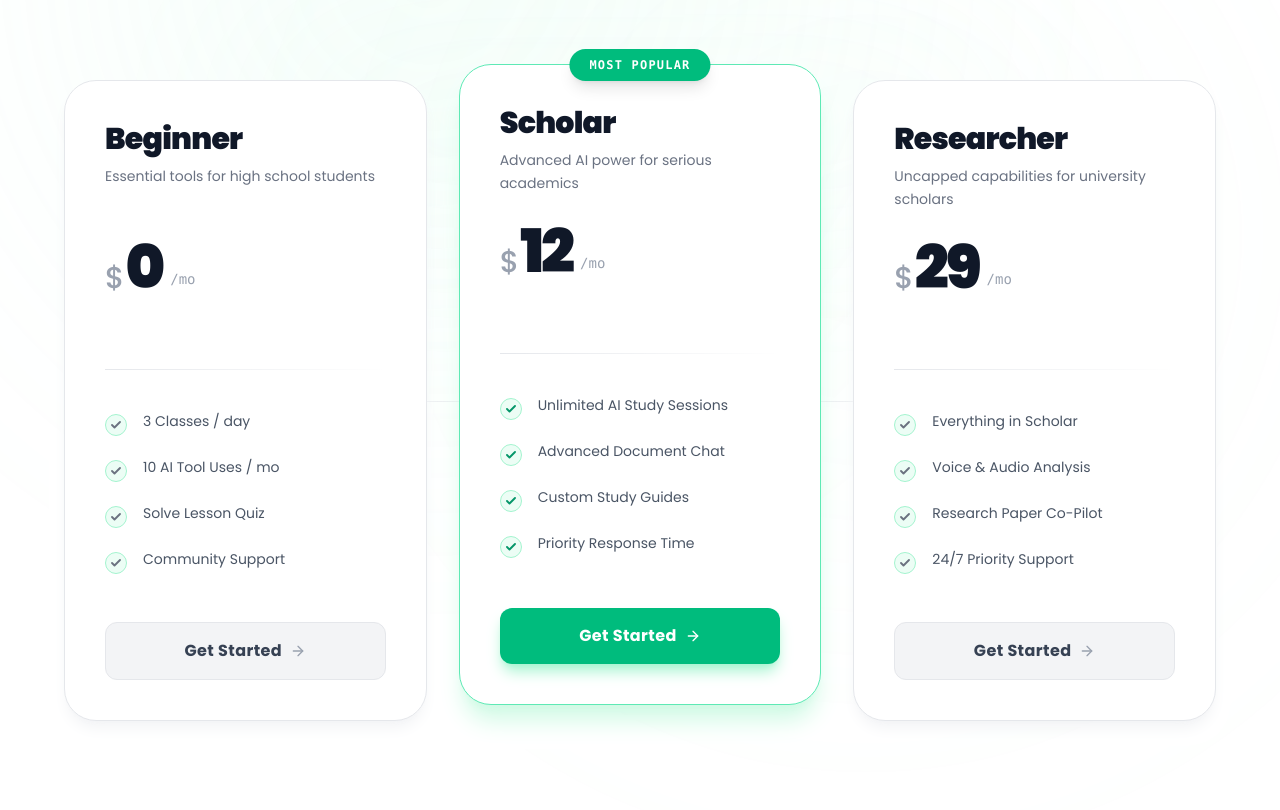
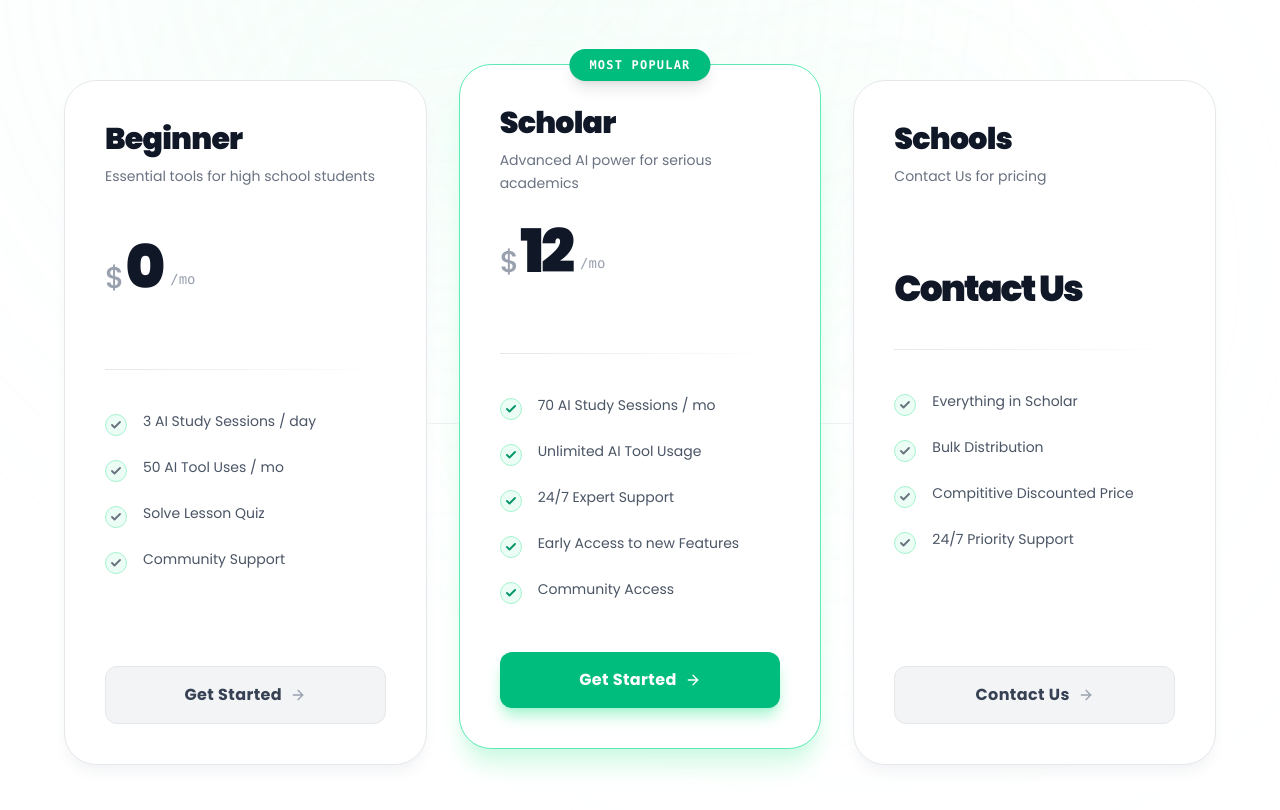
Before and after one commit to OpenPointer-Inc/Classroom-AI, a Next.js app: page /pricing in a window 1280 px wide. Shown: the part 560-1370 px from the top of the page. Built offline with nearby package versions, Linux system fonts and the light colour scheme.

Commit message:
Bugs fixed

```diff
--- a/app/courses/A-levels/page.tsx
+++ b/app/courses/A-levels/page.tsx
@@ -115,8 +115,8 @@ export default function CourseDetailPage() {
                                             <p className="text-sm font-semibold text-emerald-600">Section Classes Schedule:</p>
                                             <div className="rounded-lg border border-gray-200 bg-gray-50 overflow-hidden">
                                                 <div className="flex justify-between bg-gray-200 px-2 py-1">
-                                                    {['Mo', 'Tu', 'We', 'Th', 'Fr', 'Sa', 'Su'].map((day) => (
-                                                        <span key={day} className={`px-2 py-1 text-xs ${day === 'We' ? 'bg-emerald-500 text-white rounded font-bold' : 'text-gray-400'}`}>
+                                                    {['Jan', 'Feb', 'Mar', 'Apr', 'May', 'Jun', 'Jul'].map((day) => (
+                                                        <span key={day} className={`px-2 py-1 text-xs ${day === 'Apr' ? 'bg-emerald-500 text-white rounded font-bold' : 'text-gray-400'}`}>
                                                             {day}
                                                         </span>
                                                     ))}
@@ -126,12 +126,12 @@ export default function CourseDetailPage() {
                                                     <div className="flex items-center gap-2"><UserIcon /> <span>AI Tutor | Urdu | English | Arabic | Spainish | and more Comming Soon</span></div>
                                                     <div className="flex items-center justify-between border-t pt-2 mt-2">
                                                         <span className="text-gray-500">Enrolled: <span className="font-bold text-red-600">00</span></span>
-                                                        <span className="text-gray-500">Closes: <span className="font-bold text-red-600">Apr 07</span></span>
+                                                        <span className="text-gray-500">Completed: <span className="font-bold text-red-600">Apr 07</span></span>
                                                     </div>
                                                 </div>
                                             </div>
 
-                                            <button className="flex w-full items-center justify-center rounded-md bg-emerald-600 py-3 font-semibold text-white transition hover:bg-emerald-700">
+                                            <button className="flex cursor-pointer w-full items-center justify-center rounded-md bg-emerald-600 py-3 font-semibold text-white transition hover:bg-emerald-700">
                                                 Enroll Now <ChevronRight className="ml-2 h-5 w-5" />
                                             </button>
                                         </div>
--- a/app/courses/O-levels/page.tsx
+++ b/app/courses/O-levels/page.tsx
@@ -112,11 +112,11 @@ export default function CourseDetailPage() {
                                     <div className="rounded-xl border border-white/10 bg-white p-4 text-zinc-900 shadow-2xl">
 
                                         <div className="mt-4 space-y-3">
-                                            <p className="text-sm font-semibold text-emerald-600">Section Classes Schedule:</p>
+                                            <p className="text-sm font-semibold text-emerald-600">Section Enrolments:</p>
                                             <div className="rounded-lg border border-gray-200 bg-gray-50 overflow-hidden">
                                                 <div className="flex justify-between bg-gray-200 px-2 py-1">
-                                                    {['Mo', 'Tu', 'We', 'Th', 'Fr', 'Sa', 'Su'].map((day) => (
-                                                        <span key={day} className={`px-2 py-1 text-xs ${day === 'We' ? 'bg-emerald-500 text-white rounded font-bold' : 'text-gray-400'}`}>
+                                                    {['Jan', 'Feb', 'Mar', 'Apr', 'May', 'Jun', 'Jul'].map((day) => (
+                                                        <span key={day} className={`px-2 py-1 text-xs ${day === 'Apr' ? 'bg-emerald-500 text-white rounded font-bold' : 'text-gray-400'}`}>
                                                             {day}
                                                         </span>
                                                     ))}
@@ -126,12 +126,12 @@ export default function CourseDetailPage() {
                                                     <div className="flex items-center gap-2"><UserIcon /> <span>AI Tutor | Urdu | English | Arabic | Spainish | and more Comming Soon</span></div>
                                                     <div className="flex items-center justify-between border-t pt-2 mt-2">
                                                         <span className="text-gray-500">Enrolled: <span className="font-bold text-red-600">00</span></span>
-                                                        <span className="text-gray-500">Closes: <span className="font-bold text-red-600">Apr 07</span></span>
+                                                        <span className="text-gray-500">Completed: <span className="font-bold text-red-600">Apr 07</span></span>
                                                     </div>
                                                 </div>
                                             </div>
 
-                                            <button className="flex w-full items-center justify-center rounded-md bg-emerald-600 py-3 font-semibold text-white transition hover:bg-emerald-700">
+                                            <button className="flex cursor-pointer w-full items-center justify-center rounded-md bg-emerald-600 py-3 font-semibold text-white transition hover:bg-emerald-700">
                                                 Enroll Now <ChevronRight className="ml-2 h-5 w-5" />
                                             </button>
                                         </div>
--- a/components/FeatureSection.tsx
+++ b/components/FeatureSection.tsx
@@ -95,6 +95,15 @@ export default function FeatureSection() {
                   <div className="inline-block w-fit rounded-full bg-gradient-to-r from-[#e2e5e9] to-[#bbc6f8] px-4 py-1 text-xs font-medium text-black shadow-sm mb-4">
                     {tabData[activeTab].step}
                   </div>
+                  <style>
+                    {`
+                      @keyframes slideUpFade {
+                        3% { opacity: 0.3; transform: translateY(10px); }
+                        100% { opacity: 1; transform: translateY(0); }
+                      }
+                    `}
+                  </style>
+                  <div key={activeTab} style={{ animation: "slideUpFade 0.4s ease-out forwards" }} className="flex flex-col grow">
                     <h4 className="font-poppins mb-4 text-lg font-bold text-textPrimary uppercase">
                       {tabData[activeTab].title}
                     </h4>
@@ -102,6 +111,7 @@ export default function FeatureSection() {
                       <h5 className="text-justify text-sm leading-relaxed text-textSecondary">
                         {tabData[activeTab].description}
                       </h5>
+                    </div>
                   </div>
                   <div className="mt-2 border-t-2 border-gray-300 pt-4">
                     <Link
--- a/components/Howitworks.tsx
+++ b/components/Howitworks.tsx
@@ -1,8 +1,10 @@
 "use client";
 import React, { useRef, useEffect, useState } from "react";
 import { motion, useScroll, useTransform, useSpring, useMotionValueEvent } from "framer-motion";
+import ComingSoonModal from "./ComingSoonModal";
 
 export default function Howitworks() {
+    const [isModalOpen, setIsModalOpen] = useState(false);
     const sectionRef = useRef<HTMLElement>(null);
     const canvasRef = useRef<HTMLCanvasElement>(null);
     const [images, setImages] = useState<HTMLImageElement[]>([]);
@@ -191,13 +193,14 @@ export default function Howitworks() {
                         <h1 className="text-white text-6xl md:text-8xl font-black mb-8 tracking-tighter text-center">
                             Make it yours.
                         </h1>
-                        <button className="pointer-events-auto cursor-pointer px-10 py-4 bg-white text-black text-xl font-bold rounded-full hover:scale-105 transition-transform duration-300">
+                        <button onClick={() => setIsModalOpen(true)} className="pointer-events-auto cursor-pointer px-10 py-4 bg-white text-black text-xl font-bold rounded-full hover:scale-105 transition-transform duration-300">
                             Get started
                         </button>
                     </motion.div>
 
                 </motion.div>
             </div>
+            <ComingSoonModal isOpen={isModalOpen} onClose={() => setIsModalOpen(false)} />
         </section>
     );
 }
--- a/components/Pricing.tsx
+++ b/components/Pricing.tsx
@@ -41,8 +41,8 @@ export default function Pricing() {
             monthlyPrice: 0,
             annualPrice: 0,
             features: [
-                "3 Classes / day",
-                "10 AI Tool Uses / mo",
+                "3 AI Study Sessions / day",
+                "50 AI Tool Uses / mo",
                 "Solve Lesson Quiz",
                 "Community Support"
             ],
@@ -54,23 +54,25 @@ export default function Pricing() {
             monthlyPrice: 12,
             annualPrice: 9,
             features: [
-                "Unlimited AI Study Sessions",
-                "Advanced Document Chat",
-                "Custom Study Guides",
-                "Priority Response Time"
+                "70 AI Study Sessions / mo",
+                "Unlimited AI Tool Usage",
+                "24/7 Expert Support",
+                // "Weekly Progress Reports",
+                "Early Access to new Features",
+                "Community Access",
             ],
             isPopular: true,
         },
         {
-            name: "Researcher",
-            description: "Uncapped capabilities for university scholars",
-            monthlyPrice: 29,
-            annualPrice: 22,
+            name: "Schools",
+            description: "Contact Us for pricing",
+            monthlyPrice: "--",
+            annualPrice: "--",
             features: [
                 "Everything in Scholar",
-                "Voice & Audio Analysis",
-                "Research Paper Co-Pilot",
-                "24/7 Priority Support"
+                "Bulk Distribution",
+                "Compititive Discounted Price",
+                "24/7 Priority Support",
             ],
             isPopular: false,
         }
@@ -162,6 +164,14 @@ export default function Pricing() {
                             <p className="text-gray-500 text-sm h-10 mb-8 leading-relaxed">{plan.description}</p>
 
                             <div className="mb-10">
+                                {plan.name === 'Schools' ? (
+                                    <div className="flex items-end gap-2 h-[4.5rem]">
+                                        <span className="text-4xl font-black tracking-tighter text-gray-900">
+                                            Contact Us
+                                        </span>
+                                    </div>
+                                ) : (
+                                    <>
                                         <div className="flex items-end gap-2">
                                             <span className="text-6xl font-black tracking-tighter text-gray-900">
                                                 <span className="text-3xl font-medium text-gray-400 mr-1">$</span>
@@ -170,15 +180,17 @@ export default function Pricing() {
                                             <span className="text-gray-400 mb-2 font-mono text-sm">/mo</span>
                                         </div>
                                         <div className="h-6 mt-2">
-                                    {isAnnual && plan.monthlyPrice > 0 && (
+                                            {isAnnual && typeof plan.monthlyPrice === 'number' && plan.monthlyPrice > 0 && (
                                                 <motion.span
                                                     initial={{ opacity: 0 }} animate={{ opacity: 1 }}
                                                     className="text-xs font-mono text-emerald-600"
                                                 >
-                                            Billed ${plan.annualPrice * 12} yearly
+                                                    Billed ${(plan.annualPrice as number) * 12} yearly
                                                 </motion.span>
                                             )}
                                         </div>
+                                    </>
+                                )}
                             </div>
 
                             <div className="h-px w-full bg-gradient-to-r from-gray-200 to-transparent mb-10" />
@@ -196,15 +208,16 @@ export default function Pricing() {
                                 ))}
                             </ul>
 
-                            <motion.button
+                            <motion.a
+                                href={plan.name === 'Schools' ? '/contact' : '#'}
                                 whileTap={{ scale: 0.98 }}
-                                className={`w-full py-4 rounded-xl font-bold tracking-wide transition-all duration-300 flex items-center justify-center gap-2 ${plan.isPopular
+                                className={`w-full cursor-pointer py-4 rounded-xl font-bold tracking-wide transition-all duration-300 flex items-center justify-center gap-2 ${plan.isPopular
                                     ? 'bg-emerald-500 text-white hover:bg-emerald-600 shadow-lg shadow-emerald-200 hover:shadow-xl hover:shadow-emerald-300'
                                     : 'bg-gray-100 text-gray-700 hover:bg-gray-200 border border-gray-200'
                                     }`}>
-                                Get Started
+                                {plan.name === 'Schools' ? 'Contact Us' : 'Get Started'}
                                 <svg width="16" height="16" viewBox="0 0 24 24" fill="none" stroke="currentColor" strokeWidth="2" strokeLinecap="round" strokeLinejoin="round" className={`${plan.isPopular ? 'text-white' : 'text-gray-400'} transform group-hover:translate-x-1 transition-transform`}><path d="M5 12h14" /><path d="m12 5 7 7-7 7" /></svg>
-                            </motion.button>
+                            </motion.a>
                         </motion.div>
                     ))}
                 </div>
--- a/components/Team.tsx
+++ b/components/Team.tsx
@@ -6,7 +6,7 @@ const dummyFounder = {
     role: "Founder & CEO",
     description: "Pioneering the intersection of artificial intelligence and pedagogy.\nFormer AI researcher at DeepMind and Stanford engineering alumni.\nCommitted to ethical, personalized AI deployment in classrooms worldwide.",
     linkedin: "https://www.linkedin.com/in/faseehahmd/",
-    image: ""
+    image: "/Faseeh Ahmad.jpeg"
 };
 
 const dummyTeam = [
@@ -96,6 +96,8 @@ export default function Team() {
                             <div className="mt-12">
                                 <a
                                     href={dummyFounder.linkedin}
+                                    target="_blank"
+                                    rel="noopener noreferrer"
                                     className="group/btn inline-flex items-center gap-3 bg-transparent text-[#050316] border border-[#050316] px-8 py-4 font-bold text-sm uppercase tracking-wider hover:bg-[#1CD98E] hover:border-[#1CD98E] hover:text-white transition-all w-full sm:w-auto justify-center"
                                 >
                                     <LinkedInIcon />
@@ -118,7 +120,7 @@ export default function Team() {
                             <p className="text-[#1CD98E] font-bold tracking-wider uppercase text-xs mb-3">
                                 {member.role}
                             </p>
-                            <h4 className="text-2xl md:text-3xl font-black tracking-tight mb-6 group-hover:underline decoration-[#1CD98E] decoration-4 underline-offset-4 leading-tight">
+                            <h4 className="cursor-pointer text-2xl md:text-3xl font-black tracking-tight mb-6 group-hover:underline decoration-[#1CD98E] decoration-4 underline-offset-4 leading-tight">
                                 {member.name}
                             </h4>
                             <div className="text-sm text-gray-600 font-light flex-grow space-y-2 mb-8 whitespace-pre-line leading-relaxed">
@@ -126,6 +128,8 @@ export default function Team() {
                             </div>
                             <a
                                 href={member.linkedin}
+                                target="_blank"
+                                rel="noopener noreferrer"
                                 className="mt-auto inline-flex w-fit items-center gap-2 text-[#050316] font-semibold text-sm hover:text-[#1CD98E] transition-colors pb-1 border-b border-[#050316] hover:border-[#1CD98E]"
                             >
                                 <LinkedInIcon />
```
Also changed, not shown: public/Faseeh Ahmad.jpeg (added). Lines whose indentation alone changed are shown as unchanged.
